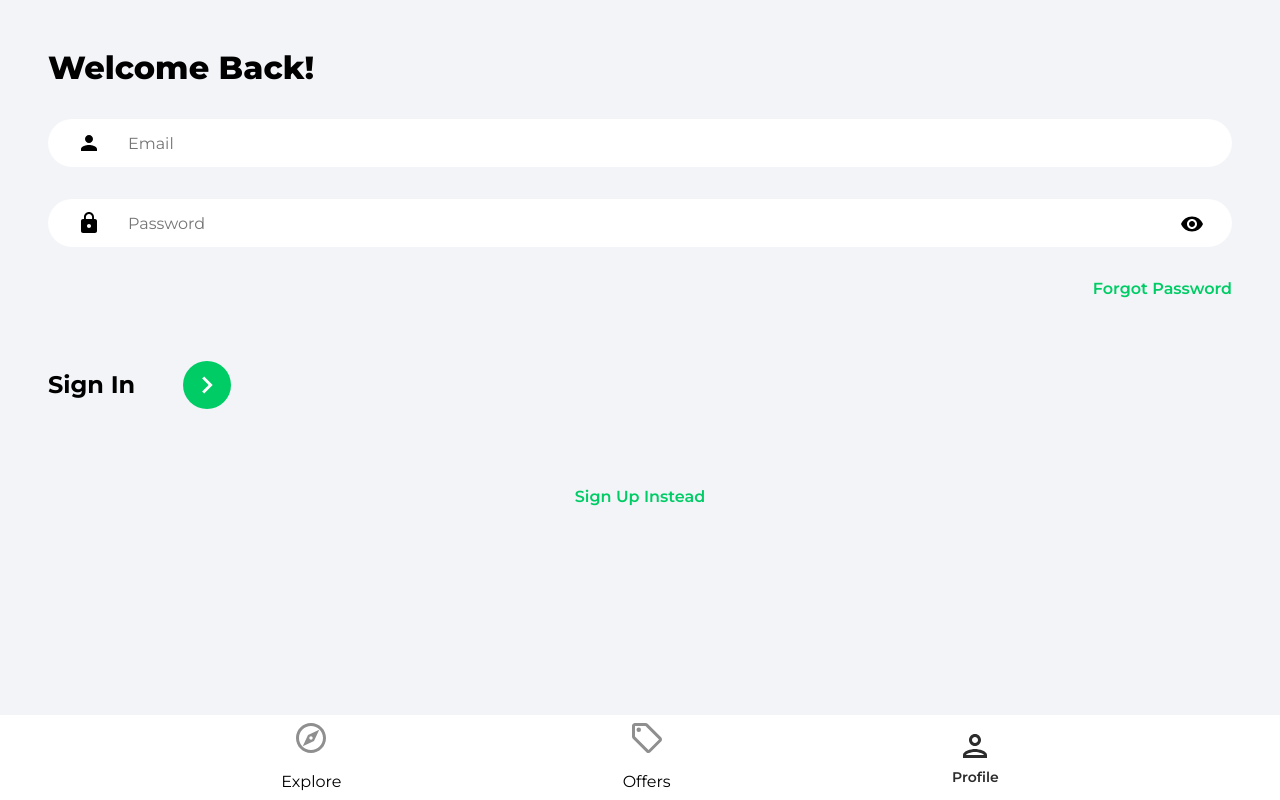
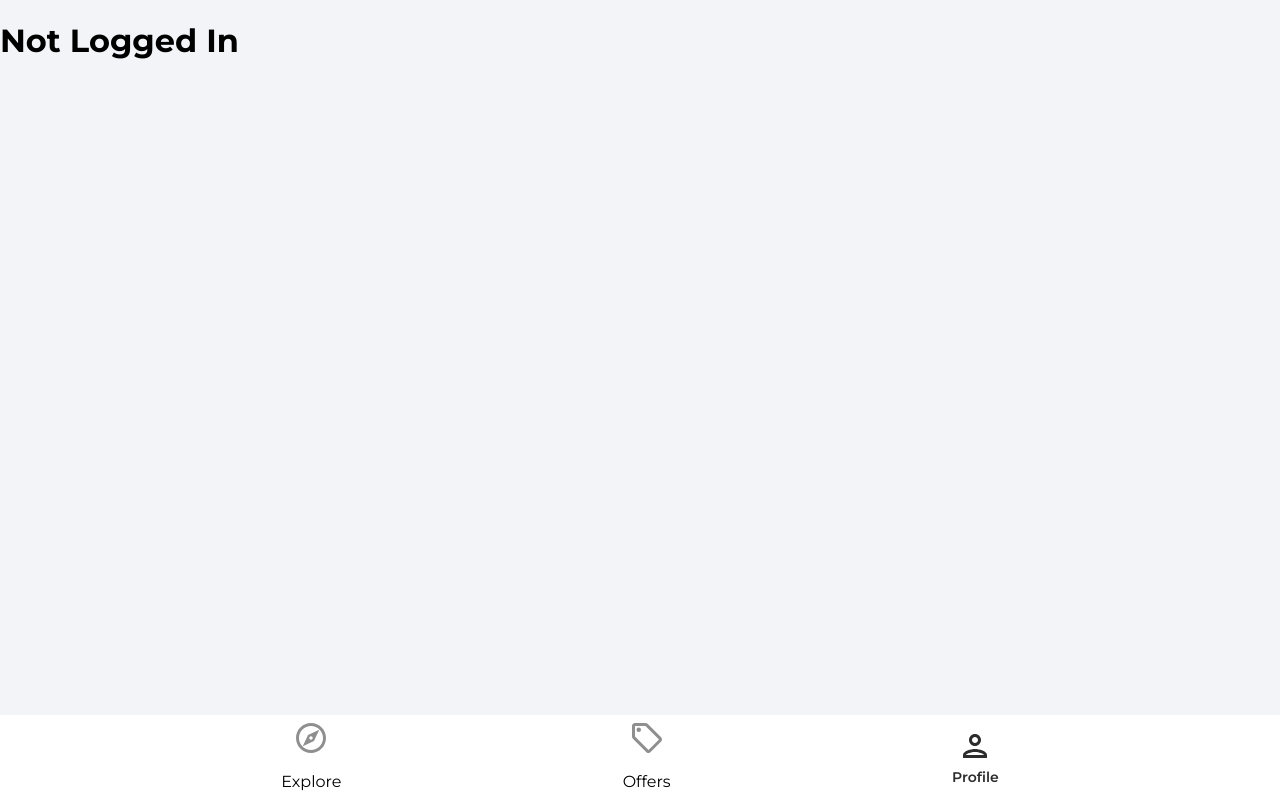
Before and after one commit to bethsutton/marketplace, a React (Create React App) app: page /profile in a window 1280 px wide. Built offline with nearby package versions, Linux system fonts and the light colour scheme.

Commit message:
added user sign-in

```diff
--- a/src/App.js
+++ b/src/App.js
@@ -16,7 +16,7 @@
         <Routes>
           <Route path="/" element={<Explore />} />
           <Route path="/offers" element={<Offers />} />
-          <Route path="/profile" element={<SignIn />} />
+          <Route path="/profile" element={<Profile />} />
           <Route path="/sign-in" element={<SignIn />} />
           <Route path="/sign-up" element={<SignUp />} />
           <Route path="/forgot-password" element={<ForgotPassword />} />
--- a/src/pages/Profile.jsx
+++ b/src/pages/Profile.jsx
@@ -1,7 +1,18 @@
 import React from 'react';
+import { useState, useEffect } from 'react';
+// FIREBASE
+import { getAuth } from 'firebase/auth';
 
 function Profile() {
-  return <div>Profile</div>;
+  const [user, setUser] = useState(null);
+
+  const auth = getAuth();
+
+  useEffect(() => {
+    setUser(auth.currentUser);
+  }, []);
+
+  return user ? <h1>{user.displayName}</h1> : <h1>Not Logged In</h1>;
 }
 
 export default Profile;
--- a/src/pages/SignIn.jsx
+++ b/src/pages/SignIn.jsx
@@ -3,6 +3,8 @@
 import { Link, useNavigate } from 'react-router-dom';
 import { ReactComponent as ArrowRightIcon } from '../assets/svg/keyboardArrowRightIcon.svg';
 import visibilityIcon from '../assets/svg/visibilityIcon.svg';
+// FIREBASE
+import { getAuth, signInWithEmailAndPassword } from 'firebase/auth';
 
 function SignIn() {
   const [showPassword, setShowPassword] = useState(false);
@@ -22,6 +24,26 @@
     }));
   };
 
+  const onSubmit = async (e) => {
+    e.preventDefault();
+
+    try {
+      const auth = getAuth();
+
+      const userCredential = await signInWithEmailAndPassword(
+        auth,
+        email,
+        password
+      );
+
+      if (userCredential.user) {
+        navigate('/');
+      }
+    } catch (error) {
+      console.log(error);
+    }
+  };
+
   return (
     <>
       <div className="pageContainer">
@@ -29,7 +51,7 @@
           <p className="pageHeader">Welcome Back!</p>
         </header>
         <main>
-          <form>
+          <form onSubmit={onSubmit}>
             {/* EMAIL */}
             <input
               type="email"
--- a/src/pages/SignUp.jsx
+++ b/src/pages/SignUp.jsx
@@ -53,7 +53,7 @@
       const formDataCopy = { ...formData };
       // DELETE PASSWORD
       delete formDataCopy.password;
-      // SET TIMESTAMP TO SERVER TIMESTAMP
+      // ADD TIMESTAMP AND SET TO SERVER TIMESTAMP
       formDataCopy.timestamp = serverTimestamp();
       // UPDATE DATABASE AND ADD USER TO USERS COLLECTION
       await setDoc(doc(db, 'users', user.uid), formDataCopy);
```
